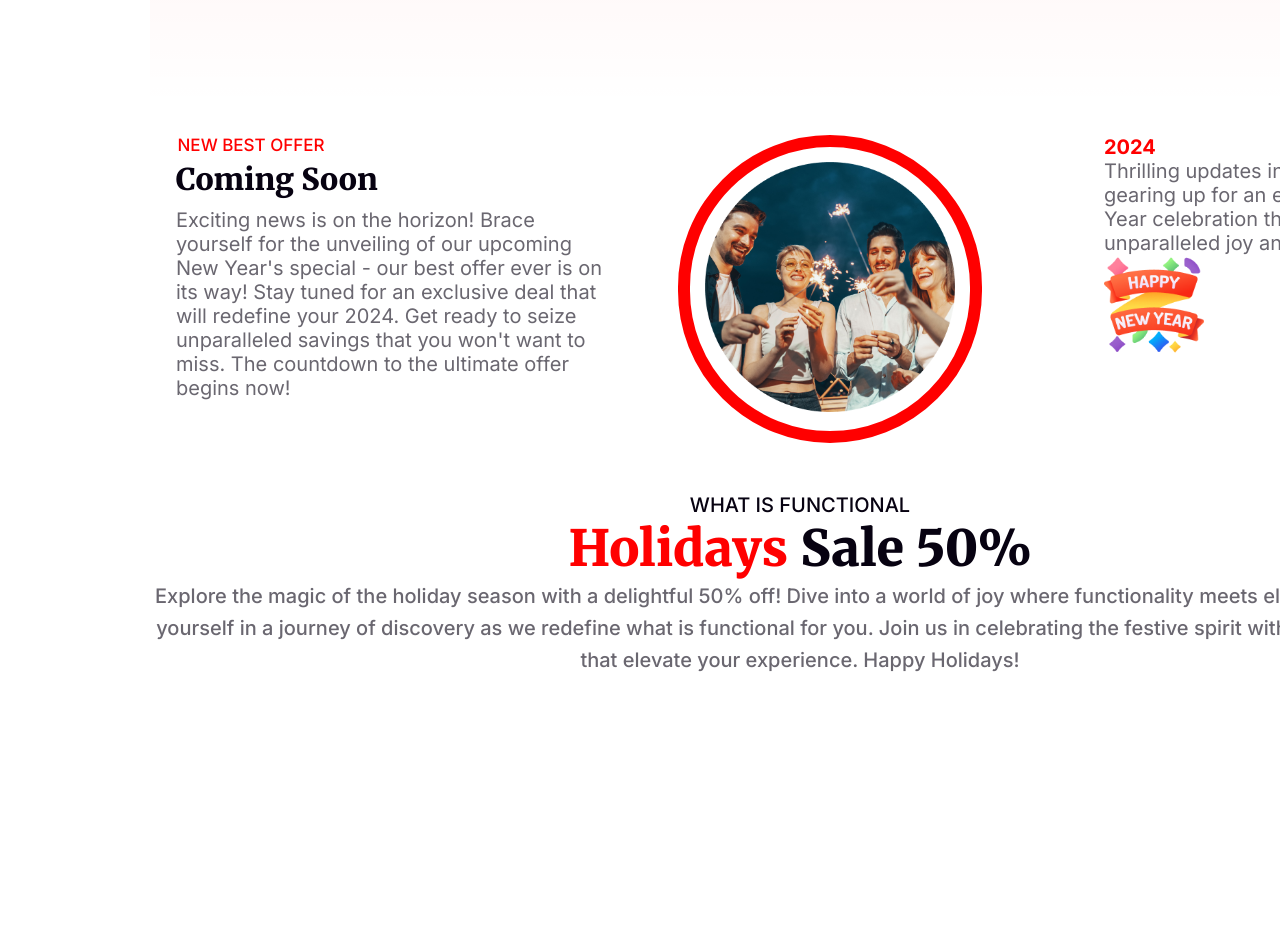
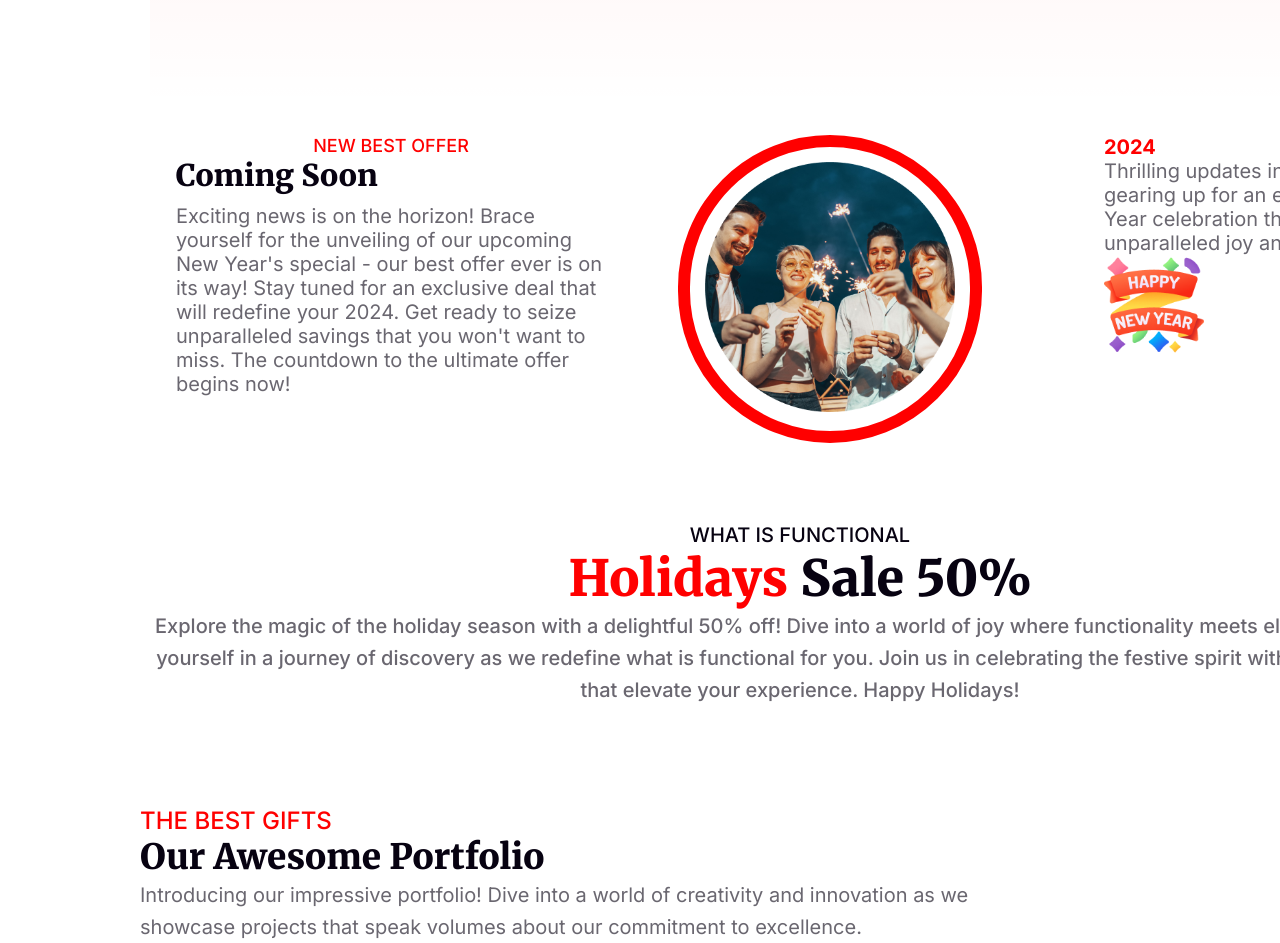
Before and after one commit to Aminul0001/new-year-mission-a1, a plain HTML site: page index.html in a window 1280 px wide. Shown: the part 2340-3283 px from the top of the page. Before the commit the page ends 3016 px from the top, so only its background shows below. Drawn offline with Linux system fonts and the light colour scheme.

Commit message:
portfolio header added

```diff
--- a/index.html
+++ b/index.html
@@ -60,7 +60,7 @@
         <section id="coming-sec" >
             <div>
                 <div id="soon">
-                    <p id="offer">NEW BEST OFFER</p>
+                    <p class="offer">NEW BEST OFFER</p>
                 <h2 id="soonh2">Coming Soon</h2>
                 <p id="exiting">Exciting news is on the horizon! Brace yourself for the unveiling of our upcoming New Year's special - our best offer ever is on its way! Stay tuned for an exclusive deal that will redefine your 2024. Get ready to seize unparalleled savings that you won't want to miss. The countdown to the ultimate offer begins now!</p>
                 </div>
@@ -84,6 +84,17 @@
             </div>
         </section>
 
+        <!-- Our awesome portfolio -->
+        <section style="margin-left: 140px; margin-top: 100px;">
+            <div>
+                <p id="besg">THE BEST GIFTS</p>
+                <h3 id="oura">Our Awesome Portfolio</h3>
+                <p id="introo">Introducing our impressive portfolio! Dive into a world of creativity and innovation as we showcase projects that speak volumes about our commitment to excellence. </p>
+            </div>
+            <div></div>
+
+        </section>
+
 
     </main>
 
--- a/styles/style.css
+++ b/styles/style.css
@@ -211,7 +211,7 @@ width: 320px;
 
 #banner3{
     text-align: center;
-    margin-top: 50px;
+    margin-top: 80px;
     padding-left: 140px;
     width: 1320px;
 }
@@ -246,3 +246,30 @@ font-weight: 500;
 line-height: 32px;
 
 }
+
+/* Our awesome portfolio */
+
+
+#besg{
+color: #F00;
+font-family: Inter;
+font-size: 24px;
+font-weight: 500;
+}
+
+#oura{
+color: #070211;
+font-family: Merriweather;
+font-size: 35px;
+font-weight: 900;
+text-transform: capitalize;
+}
+
+#introo{
+color: rgba(7, 2, 17, 0.60);
+font-family: Inter;
+font-size: 20px;
+font-weight: 400;
+line-height: 32px;
+width: 896px;
+}
```
